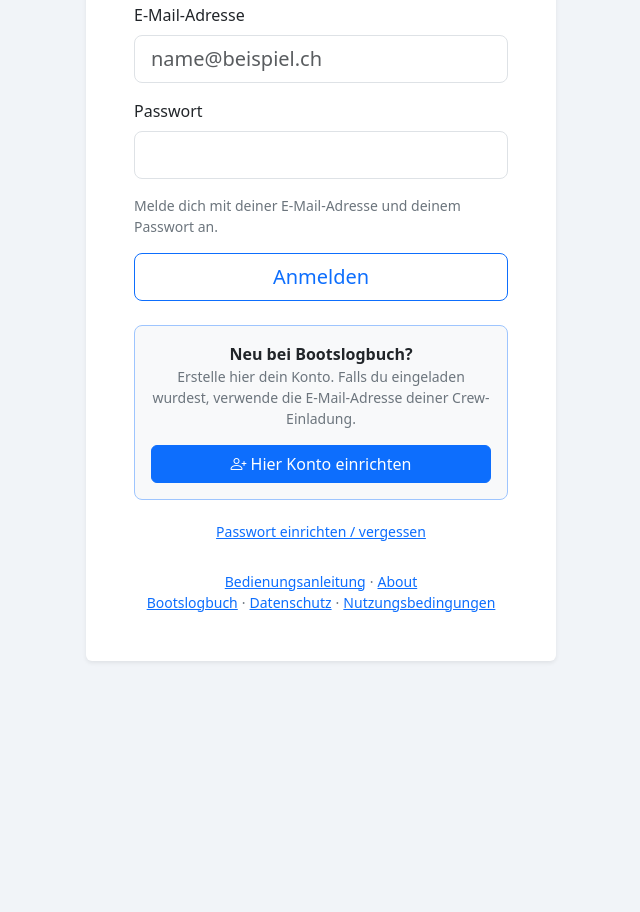
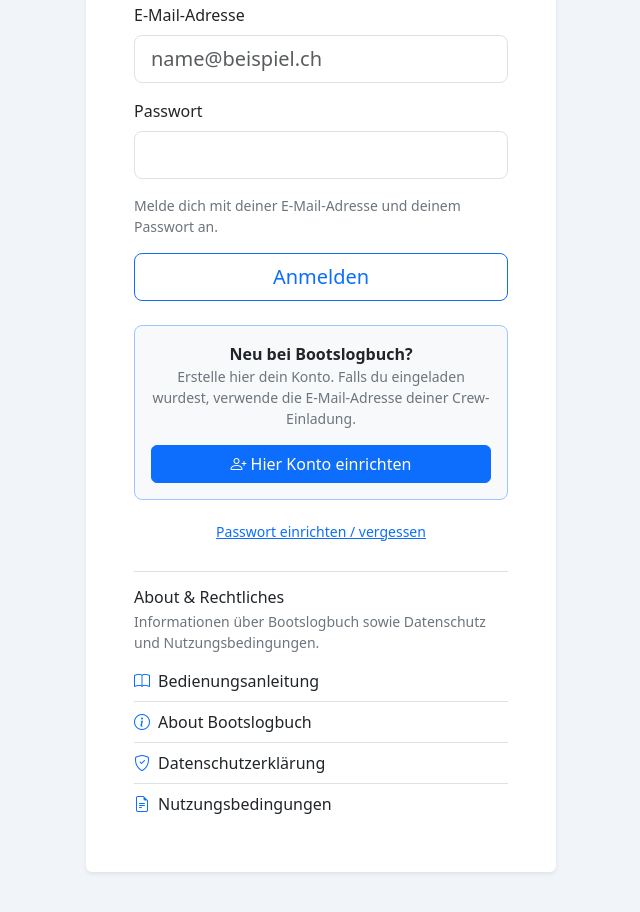
Before and after one commit to ScheubeK/Bootslogbuch, a website: page web/index.html in a window 1280 px wide. Shown: the part 519-1431 px from the top of the page, without its empty margins (319-959 px from the left). Before the commit the page ends 1268 px from the top, so only its background shows below. Drawn offline with nearby package versions, Linux system fonts and the light colour scheme; no server answers.

Commit message:
Style login legal links
Co-authored-by: Codex <noreply@openai.com>

```diff
--- a/web/index.html
+++ b/web/index.html
@@ -42,7 +42,7 @@
           <div id="registrationCallout" class="border border-primary-subtle bg-light rounded-3 p-3 mt-4 text-center"><div class="fw-semibold">Neu bei Bootslogbuch?</div><p class="small text-secondary mb-3">Erstelle hier dein Konto. Falls du eingeladen wurdest, verwende die E-Mail-Adresse deiner Crew-Einladung.</p><button id="showRegistrationButton" class="btn btn-primary w-100" type="button"><i class="bi bi-person-plus me-1"></i>Hier Konto einrichten</button></div>
           <div class="text-center small mt-3"><button id="showPasswordResetButton" class="btn btn-link btn-sm" type="button">Passwort einrichten / vergessen</button><button id="backToLoginButton" class="btn btn-link btn-sm d-none" type="button">Zurück zur Anmeldung</button></div>
         </section>
-        <div class="small text-secondary text-center mt-4"><a href="./manual.html">Bedienungsanleitung</a><span class="mx-1">·</span><a href="./info.html">About Bootslogbuch</a><span class="mx-1">·</span><a href="./privacy.html">Datenschutz</a><span class="mx-1">·</span><a href="./terms.html">Nutzungsbedingungen</a></div>
+        <section class="mt-4 pt-3 border-top text-start"><h2 class="h6 mb-1">About &amp; Rechtliches</h2><p class="small text-secondary mb-2">Informationen über Bootslogbuch sowie Datenschutz und Nutzungsbedingungen.</p><div class="list-group list-group-flush"><a class="list-group-item list-group-item-action px-0 py-2" href="./manual.html"><i class="bi bi-book me-2 text-primary"></i>Bedienungsanleitung</a><a class="list-group-item list-group-item-action px-0 py-2" href="./info.html"><i class="bi bi-info-circle me-2 text-primary"></i>About Bootslogbuch</a><a class="list-group-item list-group-item-action px-0 py-2" href="./privacy.html"><i class="bi bi-shield-check me-2 text-primary"></i>Datenschutzerklärung</a><a class="list-group-item list-group-item-action px-0 py-2" href="./terms.html"><i class="bi bi-file-earmark-text me-2 text-primary"></i>Nutzungsbedingungen</a></div></section>
       </div>
     </section>
 
```
